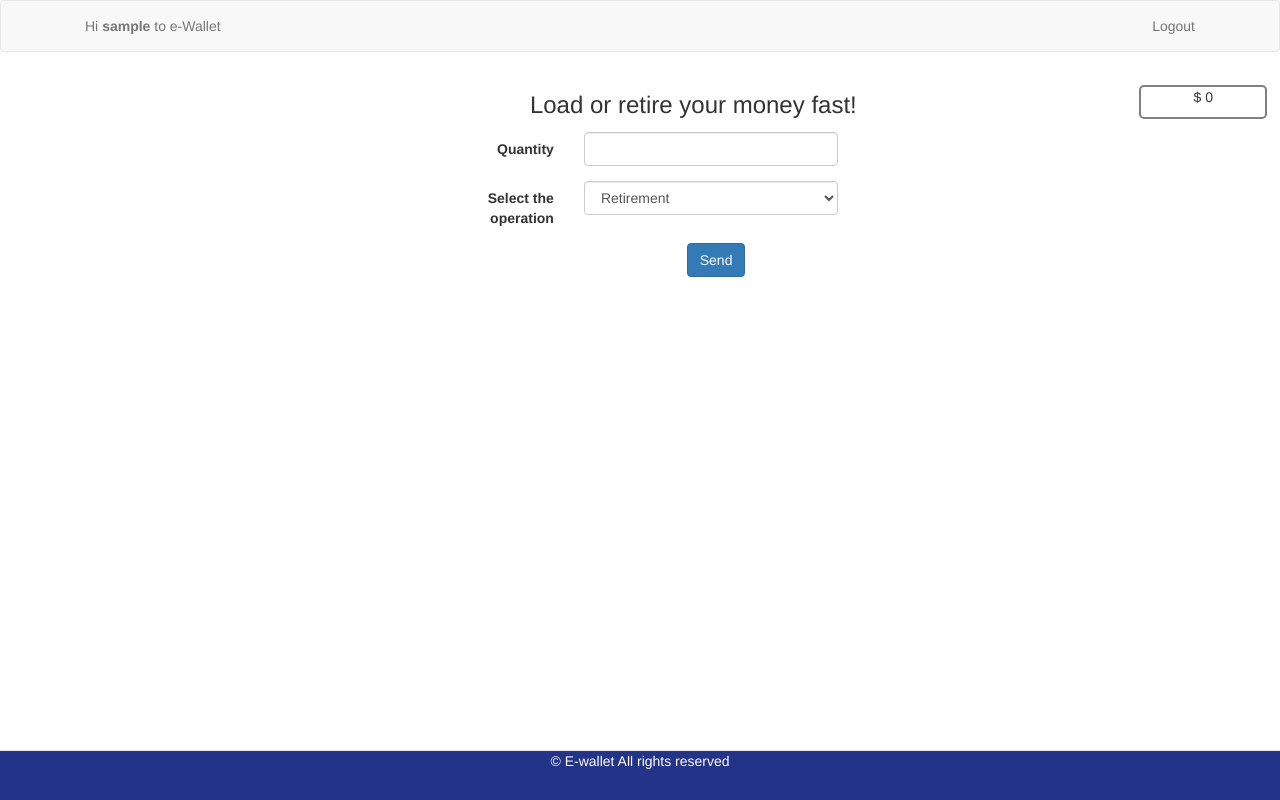
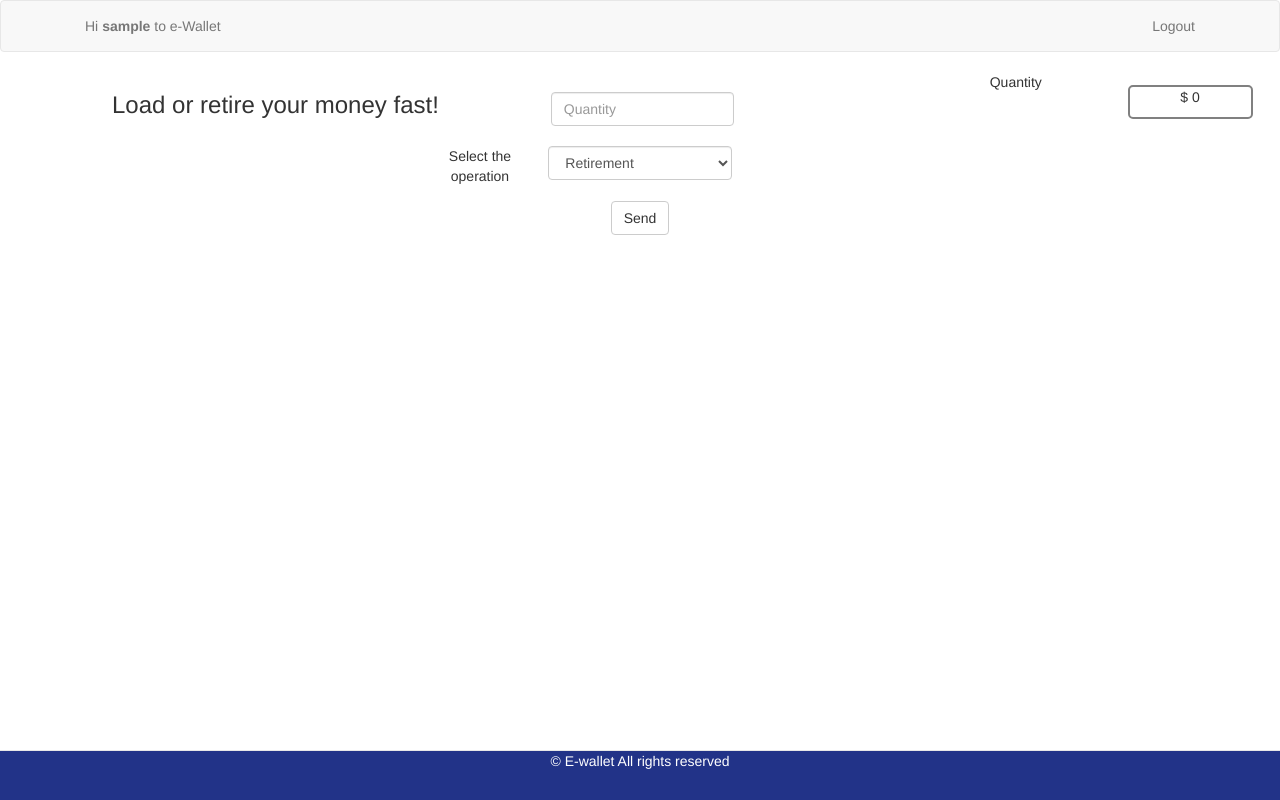
Before and after one commit to hendrixroa/wallet-frontend, a React (Create React App) app: page /#/load-and-retire-money in a window 1280 px wide. Built offline with nearby package versions, Linux system fonts and the light colour scheme; no server answers; sample sign-in values are in the browser's storage.

Commit message:
import component for bootstrap react

```diff
--- a/src/load-and-retire-money/LoadAndRetireMoney.js
+++ b/src/load-and-retire-money/LoadAndRetireMoney.js
@@ -2,6 +2,7 @@ import React, { Component } from 'react';
 import Amount from '../amount/Amount';
 import toastr from 'toastr';
 import $ from 'jquery';
+import { Button, Form, FormControl, FormGroup, Col } from 'react-bootstrap';
 import './LoadAndRetireMoney.css';
 toastr.options.closeButton = true;
 toastr.options.preventDuplicates = true;
@@ -70,38 +71,39 @@ class LoadAndRetireMoney extends Component {
 
   render() {
     return (
-		<div className="row formLoadRetire">
+		<div>
 			<Amount ref="amount" />
-			<div className="col-sm-5 col-sm-offset-4">
+			<div className="col-sm-5 col-sm-offset-">
 				<h3>Load or retire your money fast!</h3>
 			</div>
-			 <div className="col-md-8 col-sm-offset-4">
-			 	<form onSubmit={this.handleSubmit} className="form-horizontal" >
-					<div className="form-group">
-						<label className="col-sm-2 control-label">
-							Quantity
-						</label>
-						<div className="col-sm-4">
-							<input type="number" className="form-control" name="quantity" value={this.state.quantity} onChange={this.handleOnChange} />
-						</div>
-					</div>
-					<div className="form-group">
-						<label className="col-sm-2 control-label">
-							Select the operation
-						</label>
-						<div className="col-sm-4">
-							<select name="operation" className="form-control" value={this.state.operation} onChange={this.handleOnChange}>
-								<option value="retirement">Retirement</option>
-								<option value="payment">Payment</option>
-							</select>
-						</div>
-					</div>
-					<div className="col-md-4 col-sm-offset-2">
-						<button type="submit" className="btn btn-primary" ref="buttonSend">Send</button>
-					</div>
-
-				</form>
-			 </div>
+			<Form horizontal onSubmit={this.handleSubmit}>
+				<FormGroup controlId="formHorizontalUsername">
+					<Col sm={1} smOffset={4}>
+						Quantity
+					</Col>
+					<Col sm={2} >
+						<FormControl type="number" placeholder="Quantity" name="quantity" value={this.state.quantity} onChange={this.handleOnChange} />
+					</Col>
+				</FormGroup>
+				<FormGroup controlId="formControlsSelect">
+					  <Col sm={1} smOffset={4}>
+						Select the operation
+					  </Col>
+					  <Col sm={2}>
+						<FormControl componentClass="select" placeholder="Operation" value={this.state.operation} onChange={this.handleOnChange}>
+							<option value="retirement">Retirement</option>
+							<option value="payment">Payment</option>
+						</FormControl>
+					  </Col>
+					</FormGroup>
+				<FormGroup>
+					<Col smOffset={5} sm={2}>
+						<Button type="submit">
+							Send
+						</Button>
+					</Col>
+				</FormGroup>
+			</Form>
 		</div>
     );
   }
--- a/src/login/Login.js
+++ b/src/login/Login.js
@@ -57,27 +57,25 @@ class Login extends Component {
 
   render() {
     return (
-				<Form horizontal>
+		<Form horizontal onSubmit={this.handleSubmit}>
 			<FormGroup controlId="formHorizontalUsername">
-						<Col sm={2}>
+				<Col sm={1} smOffset={4}>
 					Username
 				</Col>
-						<Col sm={10}>
+				<Col sm={2} >
 					<FormControl type="text" placeholder="Username" name="username" value={this.state.username} onChange={this.handleOnChange} />
 				</Col>
 			</FormGroup>
-
 			<FormGroup controlId="formHorizontalPassword">
-						<Col sm={2}>
+				<Col sm={1} smOffset={4}>
 					Password
 				</Col>
-						<Col sm={10}>
+				<Col sm={2}>
 					<FormControl type="password" placeholder="Password" name="password" value={this.state.password} onChange={this.handleOnChange} />
 				</Col>
 			</FormGroup>
-
 			<FormGroup>
-						<Col smOffset={2} sm={10}>
+				<Col smOffset={5} sm={2}>
 					<Button type="submit">
 						Login
 					</Button>
```
Lines whose indentation alone changed are shown as unchanged.
